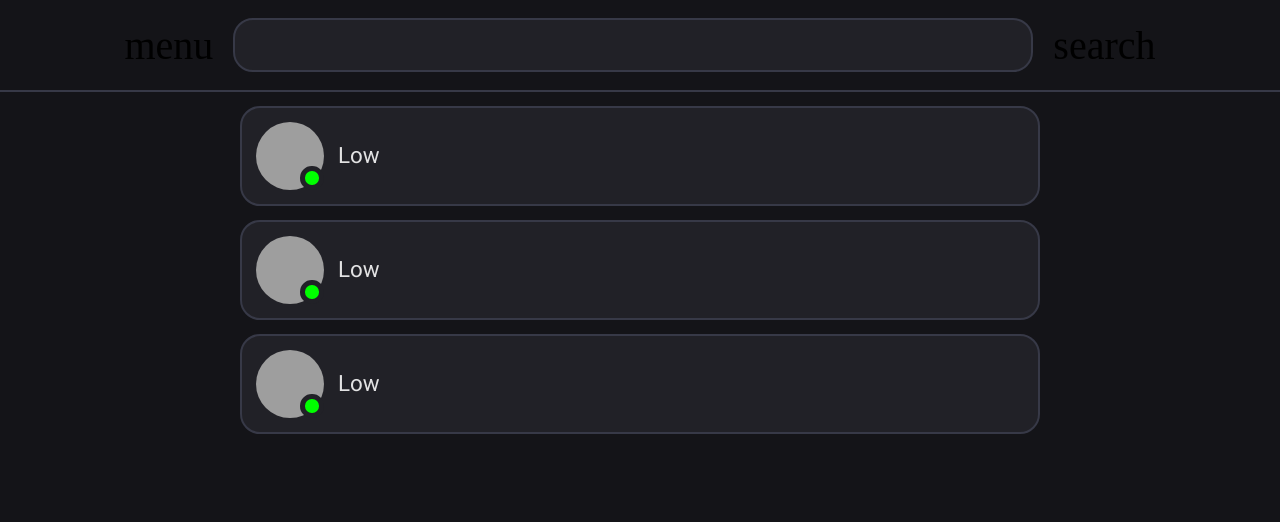
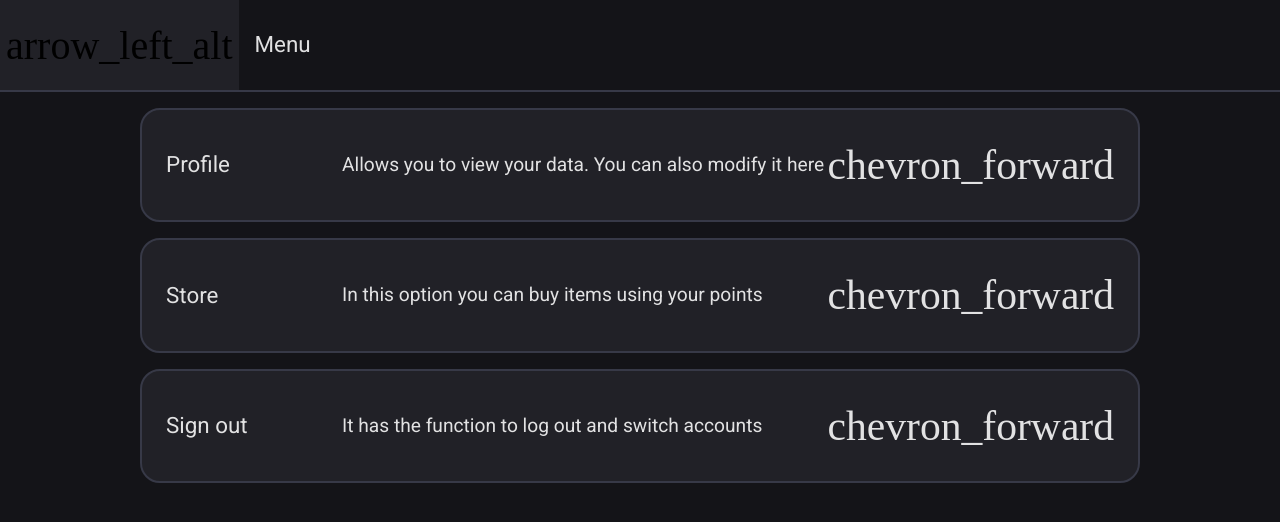
Before and after one commit to Oskarcr/FifengerPIA, a React (Vite) app: page / in a window 1280 px wide. Both pictures are taken after a click on the button "menu". Shown: the top 522 px of the page. Built offline with nearby package versions, Linux system fonts and the light colour scheme; grey boxes are pictures that could not be loaded; a web font is replaced by a local one.

Commit message:
Ventana de Menu lista

```diff
--- /dev/null
+++ b/src/Routes.jsx
@@ -0,0 +1,15 @@
+import ChatList from "./pages/ChatList";
+import MenuList from "./pages/MenuList";
+
+const ROUTES_PAGES = {
+    "chat_list": <ChatList/>,
+    "menu_list": <MenuList/>
+}
+
+/**
+ * Devuelve el `JSX.Element` que representa una pagina entera del programa.
+ * @param {keyof ROUTES_PAGES} pageName
+ */
+export default function getPage(pageName) {
+    return ROUTES_PAGES[pageName] || (<></>);
+}
--- a/src/components/ButtonIcon.jsx
+++ b/src/components/ButtonIcon.jsx
@@ -1,8 +1,8 @@
 import Icon from "./Icon";
 
-export default function ButtonIcon({icon="view_cozy"}) {
+export default function ButtonIcon({onClick=()=>{}, icon="view_cozy"}) {
     return (
-        <button className="button-icon">
+        <button className="button-icon" onClick={() => onClick()}>
             <Icon name={icon}/>
         </button>
     );
--- /dev/null
+++ b/src/components/Flexed.jsx
@@ -0,0 +1,7 @@
+export default function Flexed({className="", children}) {
+    return (<div className={className} style={{
+        flex: 1
+    }}>
+        {children}
+    </div>);
+}
--- /dev/null
+++ b/src/components/MenuOption.jsx
@@ -0,0 +1,9 @@
+import Icon from "./Icon";
+
+export default function MenuOption({title="", label=""}) {
+    return (<div className="menu-option">
+        <div className="menu-option-title">{title}</div>
+        <div className="menu-option-label">{label}</div>
+        <Icon name="chevron_forward"/>
+    </div>);
+}
--- a/src/css/styles.css
+++ b/src/css/styles.css
@@ -9,7 +9,6 @@
     background-color: var(--primary-color-1);
     border-bottom: var(--border);
     align-items: center;
-    justify-content: center;
 }
 
 #root-content {
@@ -17,6 +16,20 @@
     flex: 1;
     background-color: var(--primary-color-1);
     box-sizing: border-box;
+}
+
+.header-search-container {
+    height: 100%;
+    flex: 1;
+    display: flex;
+    align-items: center;
+    justify-content: center;
+}
+
+.header-search-container > input {
+    margin-inline: var(--padding-short);
+    flex: 1;
+    max-width: 800px;
 }
 
 .chat-option {
@@ -33,6 +46,7 @@
     max-width: 800px;
     cursor: pointer;
     transition: var(--transition-background), var(--transition-border);
+    user-select: none;
 }
 
 .chat-option:hover {
@@ -89,10 +103,46 @@
     background-color: var(--primary-color-2);
 }
 
-#header > input {
-    margin-inline: var(--padding-short);
+.header-title {
+    font-size: var(--font-size-medium);
+    margin-left: var(--padding-short);
+}
+
+.menu-option {
+    display: flex;
+    flex-direction: row;
+    min-height: 100px;
+    align-items: center;
+    width: 100%;
+    border-radius: var(--border-radius);
+    border: var(--border);
+    background-color: var(--primary-color-2);
+    transition: var(--transition-background), var(--transition-border);
+    padding: var(--padding-medium);
+    box-sizing: border-box;
+    cursor: pointer;
+    max-width: 1000px;
+    user-select: none;
+}
+
+.menu-option:hover {
+    border-color: var(--secondary-color-1);
+    background-color: var(--border-color);
+}
+
+.menu-option-title {
+    width: 160px;
+    font-size:  var(--font-size-medium);
+}
+
+.menu-option-label {
     flex: 1;
-    max-width: 800px;
+    font-size: var(--font-size-short);
+    margin-left: var(--padding-short);
+}
+
+.menu-option .mso {
+    font-size: 2.6rem;
 }
 
 input {
--- a/src/css/vars.css
+++ b/src/css/vars.css
@@ -1,7 +1,7 @@
 /* Variables */
 
 body {
-    --padding-short: 14px;
+    --padding-short: 16px;
     --padding-medium: calc(var(--padding-short) * 1.5);;
     --padding-long: calc(var(--padding-short) * 2);
     --primary-color-2: rgb(33, 33, 39);
--- /dev/null
+++ b/src/json/menu_options.json
@@ -0,0 +1,14 @@
+[
+    {
+        "title": "Profile",
+        "label": "Allows you to view your data. You can also modify it here"
+    },
+    {
+        "title": "Store",
+        "label": "In this option you can buy items using your points"
+    },
+    {
+        "title": "Sign out",
+        "label": "It has the function to log out and switch accounts"
+    }
+]
--- a/src/main.jsx
+++ b/src/main.jsx
@@ -1,11 +1,10 @@
 import { StrictMode } from 'react'
 import { createRoot } from 'react-dom/client'
 import './index.css'
-import App from './App.jsx'
-import ChatList from './pages/ChatList.jsx'
+import getPage from './Routes.jsx'
 
 createRoot(document.getElementById('root')).render(
   <StrictMode>
-    <ChatList/>
+    {getPage("chat_list")}
   </StrictMode>,
 )
--- a/src/pages/ChatList.jsx
+++ b/src/pages/ChatList.jsx
@@ -1,12 +1,22 @@
+import { useState } from "react";
 import ButtonIcon from "../components/ButtonIcon";
 import ChatOption from "../components/ChatOption";
+import getPage from "../Routes";
+import Flexed from "../components/Flexed";
 
 export default function ChatList() {
+    const PAGE_NAME = "chat_list";
+    const [pageName, setPage] = useState(PAGE_NAME);
+    if(pageName != PAGE_NAME) {
+        return getPage(pageName);
+    }
     return (<>
         <div id="header">
-            <ButtonIcon icon="menu"/>
-            <input type="text"/>
-            <ButtonIcon icon="search"/>
+            <ButtonIcon icon="menu" onClick={() => setPage("menu_list")}/>
+            <div className="header-search-container">
+                <input type="text"/>
+                <ButtonIcon icon="search"/>
+            </div>
         </div>
         <div id="root-content" style={{
             flexDirection: "column",
--- /dev/null
+++ b/src/pages/MenuList.jsx
@@ -0,0 +1,38 @@
+import { useState } from "react";
+import ButtonIcon from "../components/ButtonIcon";
+import Flexed from "../components/Flexed";
+import MenuOption from "../components/MenuOption";
+import MENU_OPTIONS from "../json/menu_options.json";
+import getPage from "../Routes";
+
+export default function MenuList() {
+    const PAGE_NAME = "menu_list";
+    const [pageName, setPage] = useState(PAGE_NAME);
+    if(pageName != PAGE_NAME) {
+        return getPage(pageName);
+    }
+
+    let children = [];
+    for(let i = 0; i < MENU_OPTIONS.length; i++) {
+        const title = MENU_OPTIONS[i].title;
+        const label = MENU_OPTIONS[i].label;
+        const element = <MenuOption title={title} label={label} key={"menu_option_key_" + i}/>
+        children.push(element);
+    }
+    return (<>
+        <div id="header">
+            <ButtonIcon icon="arrow_left_alt" onClick={() => setPage("chat_list")}/>
+            <Flexed className="header-title">
+                Menu
+            </Flexed>
+        </div>
+        <div id="root-content" style={{
+            flexDirection: "column",
+            gap: "var(--padding-short)",
+            padding: "var(--padding-short)",
+            alignItems: "center"
+        }}>
+            {children}
+        </div>
+    </>);
+}
```
